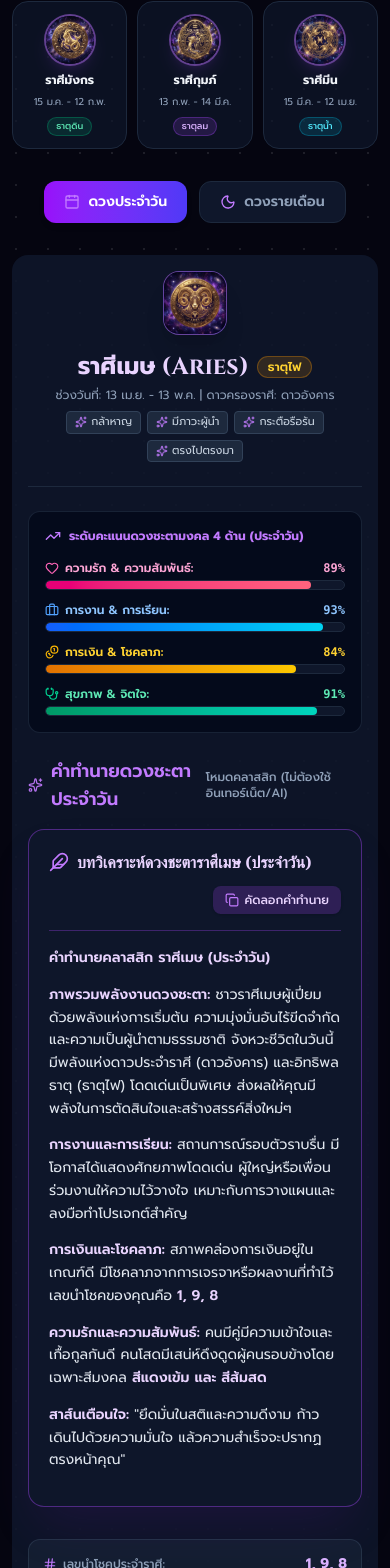
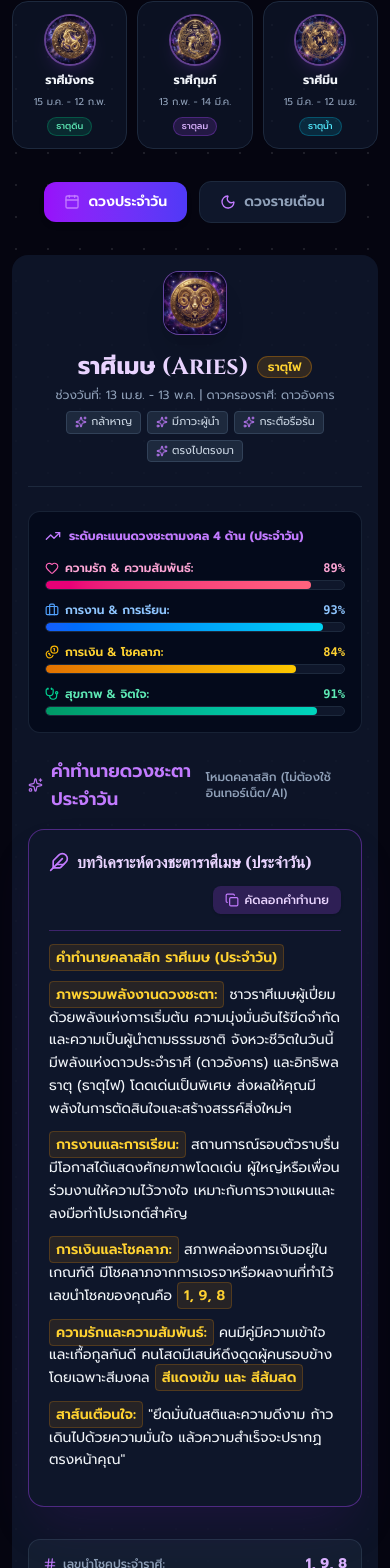
Before and after one commit to pondz1/MysticTarot, a React (Vite) app: page /horoscope in a window 390 px wide. Shown: the part 887-2455 px from the top of the page. Built offline with nearby package versions, Linux system fonts and the light colour scheme.

Commit message:
refactor: update HoroscopePage to trigger AI predictions on-demand and categorize markdown headings with themed icons

```diff
--- a/src/features/horoscope/pages/HoroscopePage.tsx
+++ b/src/features/horoscope/pages/HoroscopePage.tsx
@@ -91,14 +91,18 @@ export const HoroscopePage: React.FC<HoroscopePageProps> = ({ apiSettings }) =>
     const foundSign = findZodiacSignByBirthdate(birthMonth, birthDay);
     setSelectedSign(foundSign);
     setShowFinder(false);
-    handleFetchHoroscope(foundSign, timeframe, useAi);
+    if (!useAi) {
+      setPrediction(getZodiacClassicPrediction(foundSign, timeframe));
+    } else {
+      handleFetchHoroscope(foundSign, timeframe, true);
+    }
     if (resultCardRef.current) {
       resultCardRef.current.scrollIntoView({ behavior: 'smooth' });
     }
   };
 
   useEffect(() => {
-    handleFetchHoroscope(selectedSign, timeframe, useAi);
+    handleFetchHoroscope(selectedSign, timeframe, false);
   }, []);
 
   const aspectScores = getZodiacAspectScores(selectedSign, timeframe);
@@ -215,11 +219,9 @@ export const HoroscopePage: React.FC<HoroscopePageProps> = ({ apiSettings }) =>
           <button
             type="button"
             disabled={isLoading}
-            onClick={() => {
-              setUseAi(true);
-              handleFetchHoroscope(selectedSign, timeframe, true);
-            }}
-            className={`flex items-center gap-1.5 px-3 py-1.5 rounded-lg text-xs font-semibold transition-all ${isLoading
+            onClick={() => setUseAi(true)}
+            className={`flex items-center gap-1.5 px-3 py-1.5 rounded-lg text-xs font-semibold transition-all ${
+              isLoading
                 ? 'opacity-50 cursor-not-allowed text-slate-500'
                 : useAi
                   ? `${theme.secondaryBtn} cursor-pointer`
@@ -235,9 +237,10 @@ export const HoroscopePage: React.FC<HoroscopePageProps> = ({ apiSettings }) =>
             disabled={isLoading}
             onClick={() => {
               setUseAi(false);
-              handleFetchHoroscope(selectedSign, timeframe, false);
+              setPrediction(getZodiacClassicPrediction(selectedSign, timeframe));
             }}
-            className={`flex items-center gap-1.5 px-3 py-1.5 rounded-lg text-xs font-semibold transition-all ${isLoading
+            className={`flex items-center gap-1.5 px-3 py-1.5 rounded-lg text-xs font-semibold transition-all ${
+              isLoading
                 ? 'opacity-50 cursor-not-allowed text-slate-500'
                 : !useAi
                   ? `${theme.secondaryBtn} cursor-pointer`
@@ -259,8 +262,14 @@ export const HoroscopePage: React.FC<HoroscopePageProps> = ({ apiSettings }) =>
             <button
               key={sign.id}
               disabled={isLoading}
-              onClick={() => handleFetchHoroscope(sign, timeframe, useAi)}
-              className={`p-3 sm:p-4 rounded-2xl border text-center transition-all duration-300 flex flex-col items-center gap-1.5 group ${isLoading
+              onClick={() => {
+                setSelectedSign(sign);
+                if (!useAi) {
+                  setPrediction(getZodiacClassicPrediction(sign, timeframe));
+                }
+              }}
+              className={`p-3 sm:p-4 rounded-2xl border text-center transition-all duration-300 flex flex-col items-center gap-1.5 group ${
+                isLoading
                   ? 'opacity-60 cursor-not-allowed'
                   : isSelected
                     ? `${elementStyle.activeBg} ${elementStyle.activeBorder} ${elementStyle.glow} scale-105 shadow-xl cursor-pointer`
@@ -296,14 +305,18 @@ export const HoroscopePage: React.FC<HoroscopePageProps> = ({ apiSettings }) =>
       </div>
 
       {/* Timeframe Toggle Buttons */}
-      <div className="flex justify-center gap-3">
+      <div className="flex flex-col sm:flex-row justify-center items-center gap-3">
+        <div className="flex items-center gap-3">
           <button
             disabled={isLoading}
             onClick={() => {
               setTimeframe('daily');
-            handleFetchHoroscope(selectedSign, 'daily', useAi);
+              if (!useAi) {
+                setPrediction(getZodiacClassicPrediction(selectedSign, 'daily'));
+              }
             }}
-          className={`flex items-center gap-2 px-5 py-2.5 rounded-xl text-sm font-semibold transition-all ${isLoading
+            className={`flex items-center gap-2 px-5 py-2.5 rounded-xl text-sm font-semibold transition-all ${
+              isLoading
                 ? 'opacity-50 cursor-not-allowed bg-slate-900 border border-slate-800 text-slate-500'
                 : timeframe === 'daily'
                   ? `${theme.activeToggleBtn} cursor-pointer`
@@ -317,9 +330,12 @@ export const HoroscopePage: React.FC<HoroscopePageProps> = ({ apiSettings }) =>
             disabled={isLoading}
             onClick={() => {
               setTimeframe('monthly');
-            handleFetchHoroscope(selectedSign, 'monthly', useAi);
+              if (!useAi) {
+                setPrediction(getZodiacClassicPrediction(selectedSign, 'monthly'));
+              }
             }}
-          className={`flex items-center gap-2 px-5 py-2.5 rounded-xl text-sm font-semibold transition-all ${isLoading
+            className={`flex items-center gap-2 px-5 py-2.5 rounded-xl text-sm font-semibold transition-all ${
+              isLoading
                 ? 'opacity-50 cursor-not-allowed bg-slate-900 border border-slate-800 text-slate-500'
                 : timeframe === 'monthly'
                   ? `${theme.activeToggleBtn} cursor-pointer`
@@ -329,6 +345,21 @@ export const HoroscopePage: React.FC<HoroscopePageProps> = ({ apiSettings }) =>
             <Moon className={`w-4 h-4 ${theme.iconColor}`} />
             <span>ดวงรายเดือน</span>
           </button>
+        </div>
+
+        {useAi && (
+          <button
+            type="button"
+            disabled={isLoading}
+            onClick={() => handleFetchHoroscope(selectedSign, timeframe, true)}
+            className={`px-5 py-2.5 rounded-xl ${theme.primaryBtn} font-bold text-sm transition-all shadow-lg flex items-center justify-center gap-2 cursor-pointer hover:scale-105 ${
+              isLoading ? 'opacity-50 cursor-not-allowed' : ''
+            }`}
+          >
+            <Sparkles className="w-4 h-4 animate-pulse" />
+            <span>เริ่มทำนายดวง{selectedSign.nameTh} ด้วย AI</span>
+          </button>
+        )}
       </div>
 
       {/* Selected Sign Detail & Prediction Card */}
@@ -476,41 +507,76 @@ export const HoroscopePage: React.FC<HoroscopePageProps> = ({ apiSettings }) =>
               </div>
 
               {/* Formatted Markdown Content via ReactMarkdown */}
-              <div className="prose prose-invert max-w-none font-prompt text-slate-200 text-sm sm:text-base leading-relaxed">
+              <div className="prose prose-invert max-w-none font-prompt text-slate-100 text-sm sm:text-base leading-relaxed">
                 <ReactMarkdown
                   remarkPlugins={[remarkGfm]}
                   components={{
                     h1: ({ children }) => {
-                      const text = typeof children === 'string' ? children.replace(/^[\p{Emoji}\p{Extended_Pictographic}\s]+/gu, '').trim() : children;
+                      const textStr = typeof children === 'string' ? children.replace(/^[\p{Emoji}\p{Extended_Pictographic}\s]+/gu, '').trim() : String(children || '');
+                      let iconComp = <Sparkles className={`w-4 h-4 ${theme.iconColor} shrink-0`} />;
+                      let colorClass = 'text-purple-300 border-purple-500/30';
+                      if (textStr.includes('งาน') || textStr.includes('เรียน')) {
+                        iconComp = <Briefcase className="w-4 h-4 text-blue-400 shrink-0" />;
+                        colorClass = 'text-blue-300 border-blue-500/30';
+                      } else if (textStr.includes('เงิน') || textStr.includes('โชค')) {
+                        iconComp = <Coins className="w-4 h-4 text-amber-400 shrink-0" />;
+                        colorClass = 'text-amber-300 border-amber-500/30';
+                      } else if (textStr.includes('รัก')) {
+                        iconComp = <Heart className="w-4 h-4 text-pink-400 shrink-0" />;
+                        colorClass = 'text-pink-300 border-pink-500/30';
+                      } else if (textStr.includes('สุขภาพ') || textStr.includes('กาย')) {
+                        iconComp = <Stethoscope className="w-4 h-4 text-emerald-400 shrink-0" />;
+                        colorClass = 'text-emerald-300 border-emerald-500/30';
+                      }
                       return (
-                        <h2 className="text-base sm:text-lg font-bold text-purple-300 mt-5 mb-2.5 pb-1 border-b border-purple-500/30 flex items-center gap-2">
-                          <Sparkles className={`w-4 h-4 ${theme.iconColor} shrink-0`} />
-                          <span>{text}</span>
+                        <h2 className={`text-base sm:text-lg font-bold ${colorClass} mt-6 mb-3 pb-1.5 border-b flex items-center gap-2 tracking-wide`}>
+                          {iconComp}
+                          <span>{textStr}</span>
                         </h2>
                       );
                     },
                     h2: ({ children }) => {
-                      const text = typeof children === 'string' ? children.replace(/^[\p{Emoji}\p{Extended_Pictographic}\s]+/gu, '').trim() : children;
+                      const textStr = typeof children === 'string' ? children.replace(/^[\p{Emoji}\p{Extended_Pictographic}\s]+/gu, '').trim() : String(children || '');
+                      let iconComp = <Sparkles className={`w-4 h-4 ${theme.iconColor} shrink-0`} />;
+                      let colorClass = 'text-purple-300 border-purple-500/30';
+                      if (textStr.includes('งาน') || textStr.includes('เรียน')) {
+                        iconComp = <Briefcase className="w-4 h-4 text-blue-400 shrink-0" />;
+                        colorClass = 'text-blue-300 border-blue-500/30';
+                      } else if (textStr.includes('เงิน') || textStr.includes('โชค')) {
+                        iconComp = <Coins className="w-4 h-4 text-amber-400 shrink-0" />;
+                        colorClass = 'text-amber-300 border-amber-500/30';
+                      } else if (textStr.includes('รัก')) {
+                        iconComp = <Heart className="w-4 h-4 text-pink-400 shrink-0" />;
+                        colorClass = 'text-pink-300 border-pink-500/30';
+                      } else if (textStr.includes('สุขภาพ') || textStr.includes('กาย')) {
+                        iconComp = <Stethoscope className="w-4 h-4 text-emerald-400 shrink-0" />;
+                        colorClass = 'text-emerald-300 border-emerald-500/30';
+                      }
                       return (
-                        <h2 className="text-base sm:text-lg font-bold text-purple-300 mt-5 mb-2.5 pb-1 border-b border-purple-500/30 flex items-center gap-2">
-                          <Sparkles className={`w-4 h-4 ${theme.iconColor} shrink-0`} />
-                          <span>{text}</span>
+                        <h2 className={`text-base sm:text-lg font-bold ${colorClass} mt-6 mb-3 pb-1.5 border-b flex items-center gap-2 tracking-wide`}>
+                          {iconComp}
+                          <span>{textStr}</span>
                         </h2>
                       );
                     },
                     h3: ({ children }) => (
-                      <h3 className="text-sm sm:text-base font-semibold text-purple-200 mt-4 mb-2">
-                        {children}
+                      <h3 className="text-sm sm:text-base font-bold text-indigo-300 mt-4 mb-2 flex items-center gap-1.5">
+                        <Sparkles className="w-3.5 h-3.5 text-pink-400" />
+                        <span>{children}</span>
                       </h3>
                     ),
-                    p: ({ children }) => <p className="mb-3.5 leading-relaxed text-slate-200">{children}</p>,
-                    strong: ({ children }) => <strong className="font-semibold text-purple-200">{children}</strong>,
+                    p: ({ children }) => <p className="mb-3.5 leading-relaxed text-slate-100 font-normal">{children}</p>,
+                    strong: ({ children }) => (
+                      <strong className="font-semibold text-amber-300 bg-amber-500/10 px-1.5 py-0.5 rounded border border-amber-500/20">
+                        {children}
+                      </strong>
+                    ),
                     blockquote: ({ children }) => (
-                      <blockquote className="border-l-4 border-purple-400 pl-4 py-3 italic my-4 text-purple-100 bg-purple-500/10 rounded-r-xl border border-purple-400/20">
+                      <blockquote className="border-l-4 border-amber-400 pl-4 py-3 my-4 text-amber-200 bg-gradient-to-r from-indigo-500/15 via-purple-500/10 to-pink-500/15 rounded-r-xl border border-indigo-500/30 shadow-md">
                         {children}
                       </blockquote>
                     ),
-                    ul: ({ children }) => <ul className="list-disc pl-5 my-3 space-y-1 text-slate-200">{children}</ul>,
+                    ul: ({ children }) => <ul className="list-disc pl-5 my-3 space-y-1.5 text-slate-100">{children}</ul>,
                     li: ({ children }) => <li className="pl-1">{children}</li>,
                   }}
                 >
```
Lines whose indentation alone changed are shown as unchanged.
